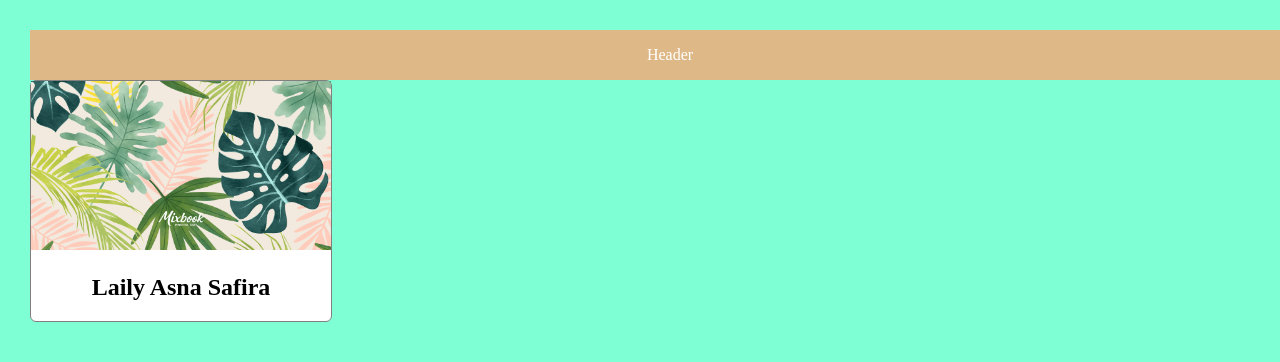
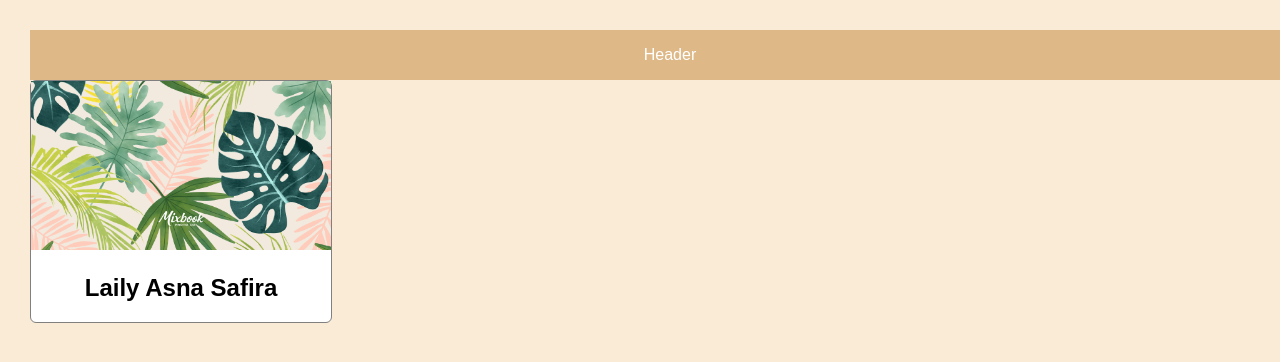
Before and after one commit to LailyAsnaSafira/my-repo-from-remote, a plain HTML site: page index.html in a window 1280 px wide. Shown: the top 362 px of the page. Drawn offline with Linux system fonts and the light colour scheme.

Commit message:
changed style for selector body to make the layout prettier, and changed font to Arial

```diff
--- a/style.css
+++ b/style.css
@@ -1,7 +1,10 @@
 body{
     width: 100%;
+    height: 100%;
     margin : 30px;
-    background-color: aquamarine;
+    padding:0px;
+    background-color: antiquewhite;
+    font-family:Arial,Helvetica, sans-serif;
 }
 
 #profile-container{
```
